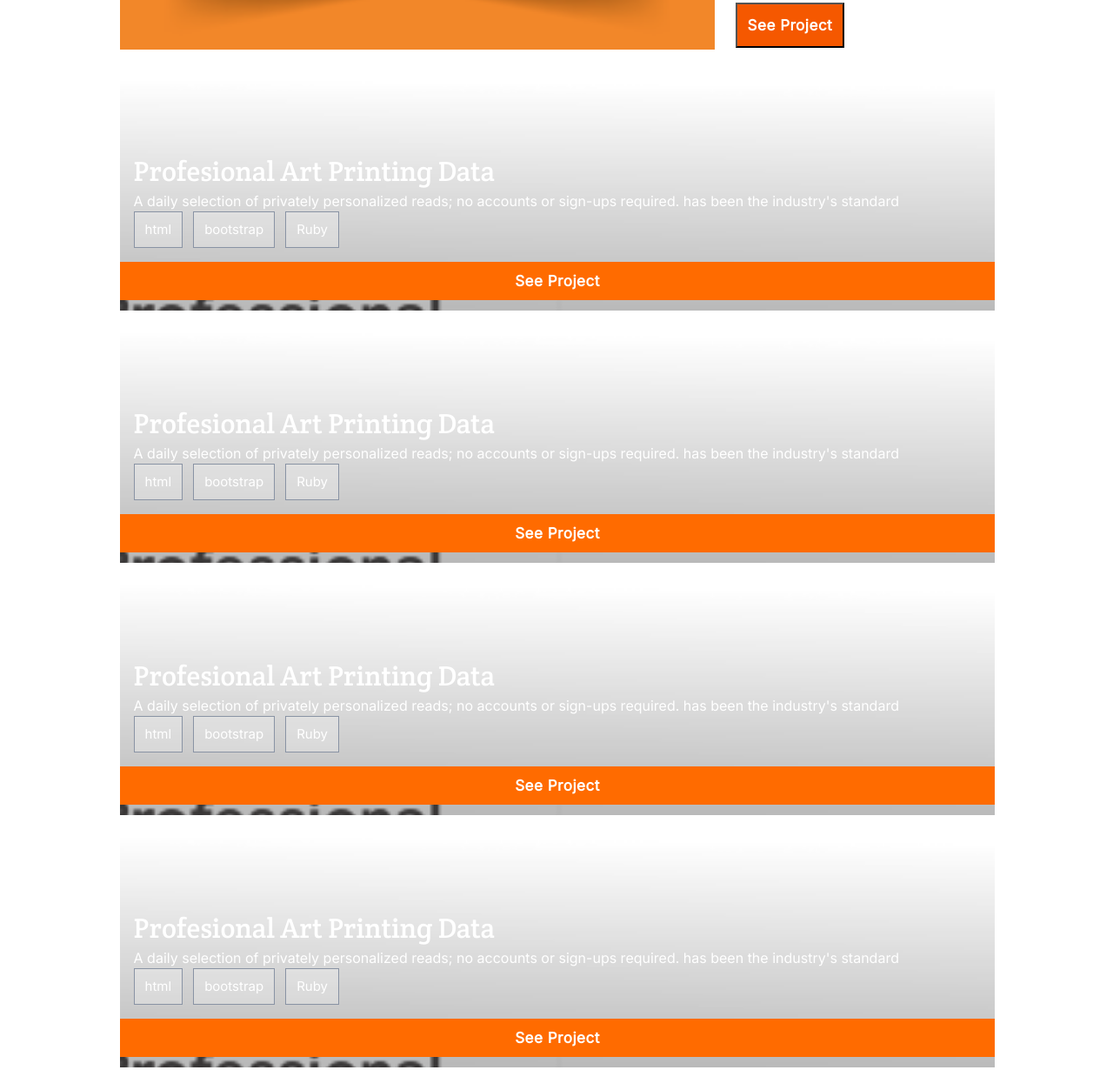
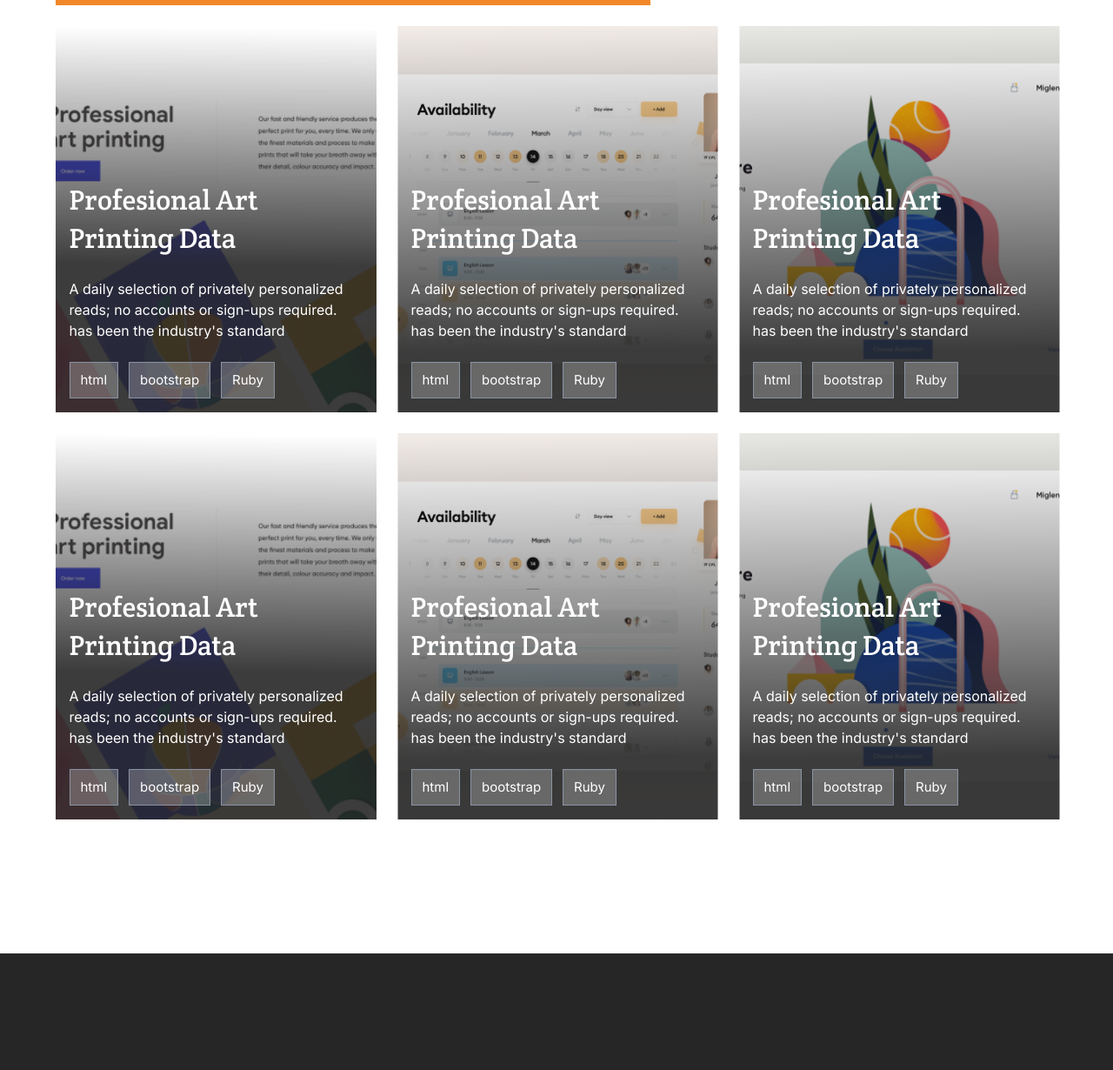
Before and after one commit to JbirdL86/Portfolio, a website: page index.html in a window 1280 px wide. Shown: the part 1402-2632 px from the top of the page at 87% size. Drawn offline with Linux system fonts and the light colour scheme.

Commit message:
Add styling to desktop size on the works area,add images too

```diff
--- a/index.html
+++ b/index.html
@@ -77,7 +77,8 @@
                         </div>
                     </article>
                     <section class="works-grid">
-                        <article class="item">
+                        <article class="item left-img">
+                            <div class="item-container">
                                 <h2>Profesional Art Printing Data</h2>
                                 <p>A daily selection of privately personalized reads; no accounts or sign-ups required. has been the industry's standard</p>
                                 <div class="works-buttons">
@@ -85,9 +86,11 @@
                                     <div class="textgrid button2">bootstrap</div>
                                     <div class="textgrid button3">Ruby</div>
                                 </div>
-                            <div class="streched">See Project</div>
+                                <button class="streched">See Project</button>
+                            </div>
                         </article>
-                        <article class="item">
+                        <article class="item mid-img">
+                            <div class="item-container">
                                 <h2>Profesional Art Printing Data</h2>
                                 <p>A daily selection of privately personalized reads; no accounts or sign-ups required. has been the industry's standard</p>
                                 <div class="works-buttons">
@@ -95,9 +98,11 @@
                                     <div class="textgrid button2">bootstrap</div>
                                     <div class="textgrid button3">Ruby</div>
                                 </div>
-                            <div class="streched">See Project</div>
+                                <button class="streched">See Project</button>
+                            </div>
                         </article>
-                        <article class="item">
+                        <article class="item right-img">
+                            <div class="item-container">
                                 <h2>Profesional Art Printing Data</h2>
                                 <p>A daily selection of privately personalized reads; no accounts or sign-ups required. has been the industry's standard</p>
                                 <div class="works-buttons">
@@ -105,11 +110,13 @@
                                     <div class="textgrid button2">bootstrap</div>
                                     <div class="textgrid button3">Ruby</div>
                                 </div>
-                            <div class="streched">See Project</div>
+                                <button class="streched">See Project</button>
+                            </div>
                         </article>
                     </section>
                     <section class="works-grid">
-                        <article class="item">
+                        <article class="item left-img">
+                            <div class="item-container">
                                 <h2>Profesional Art Printing Data</h2>
                                 <p>A daily selection of privately personalized reads; no accounts or sign-ups required. has been the industry's standard</p>
                                 <div class="works-buttons">
@@ -117,9 +124,11 @@
                                     <div class="textgrid button2">bootstrap</div>
                                     <div class="textgrid button3">Ruby</div>
                                 </div>
-                            <div class="streched">See Project</div>
+                                <button class="streched">See Project</button>
+                            </div>
                         </article>
-                        <article class="item">
+                        <article class="item mid-img">
+                            <div class="item-container">
                                 <h2>Profesional Art Printing Data</h2>
                                 <p>A daily selection of privately personalized reads; no accounts or sign-ups required. has been the industry's standard</p>
                                 <div class="works-buttons">
@@ -127,9 +136,11 @@
                                     <div class="textgrid button2">bootstrap</div>
                                     <div class="textgrid button3">Ruby</div>
                                 </div>
-                            <div class="streched">See Project</div>
+                                <button class="streched">See Project</button>
+                            </div>
                         </article>
-                        <article class="item">
+                        <article class="item right-img">
+                            <div class="item-container">
                                 <h2>Profesional Art Printing Data</h2>
                                 <p>A daily selection of privately personalized reads; no accounts or sign-ups required. has been the industry's standard</p>
                                 <div class="works-buttons">
@@ -137,7 +148,8 @@
                                     <div class="textgrid button2">bootstrap</div>
                                     <div class="textgrid button3">Ruby</div>
                                 </div>
-                            <div class="streched">See Project</div>
+                                <button class="streched">See Project</button>
+                            </div>
                         </article>
                     </section>
                 </div>
--- a/style.css
+++ b/style.css
@@ -59,9 +59,8 @@ header {
   background-repeat: no-repeat;
 }
 
-.item > * {
-  margin-left: 16px;
-  margin-right: 16px;
+.item-container > * {
+  margin: 0 16px;
 }
 
 .aboutme-container > * {
@@ -166,7 +165,7 @@ header {
   border: 1px solid #8993a4;
   font-family: 'Inter', sans-serif;
   padding: 10px 12px;
-  margin: 12px 0;
+  margin: 12px 0 22px 0;
   background: rgba(255, 255, 255, 0.24);
 }
 
@@ -195,7 +194,7 @@ header {
 }
 
 .item {
-  background-image: url(assets/lineargradient.png);
+  background-image: url(assets/leftimg.png);
   background-size: 100% auto;
   background-repeat: no-repeat;
   display: flex;
@@ -208,7 +207,7 @@ header {
   padding: 24px;
 }
 
-.item > h2 {
+.item-container > h2 {
   font-family: 'Crete Round', serif;
   font-style: normal;
   font-weight: normal;
@@ -218,7 +217,7 @@ header {
   color: #fff;
 }
 
-.item > p {
+.item-container > p {
   font-family: 'Inter', sans-serif;
   font-style: normal;
   font-weight: normal;
@@ -252,7 +251,7 @@ header {
   font-weight: bold;
   width: 100%;
   text-align: center;
-  margin: 12px 0;
+  margin: 0;
 }
 
 .streched:hover {
@@ -260,13 +259,12 @@ header {
 }
 
 .aboutme-container {
-  background: #1c1a19;
+  background: #262626;
   width: 100%;
   padding-bottom: 120px;
 }
 
 .aboutme-profile {
-  background-color: #1c1a19;
   display: flex;
   flex-direction: column;
   align-items: flex-start;
@@ -490,6 +488,7 @@ header {
 
   .works-container {
     padding: 0 23px 0 25px;
+    margin-bottom: 130px;
   }
 
   .work-title {
@@ -550,6 +549,53 @@ header {
     line-height: 24px;
   }
 
+  .works-grid {
+    margin: 24px 0;
+    grid-template-columns: auto auto auto;
+    grid-column-gap: 24px;
+  }
+
+  .item {
+    margin: 0;
+    min-width: 369px;
+    min-height: 435px;
+  }
+
+  .left-img {
+    background-image: url(assets/leftimg.png);
+    background-size: 100% 100%;
+  }
+
+  .mid-img {
+    background-image: url(assets/midimg.png);
+    background-size: 100% 100%;
+  }
+
+  .right-img {
+    background-image: url(assets/rightimg.png);
+    background-size: 100% 100%;
+  }
+
+  .item-container {
+    margin-top: 170px;
+  }
+
+  .item-container h2 {
+    margin-top: 8px;
+  }
+
+  .works-buttons {
+    margin-bottom: 16px;
+  }
+
+  .item-container p {
+    margin: 24px 16px;
+  }
+
+  .streched {
+    display: none;
+  }
+
   .aboutme-profile {
     padding: 0 142px 9px 142px;
     background-image: url(assets/group.png);
@@ -558,9 +604,8 @@ header {
   }
 
   .aboutme-profile div {
-    margin-right: 734px;
+    margin-right: 560px;
     margin-top: 142px;
-    padding-right: 520px;
   }
 
   .aboutme-profile > div > * {
```
Also changed, not shown: assets/leftimg.png (renamed from assets/lineargradient.png), assets/midimg.png (added), assets/rightimg.png (added). Lines whose indentation alone changed are shown as unchanged.
